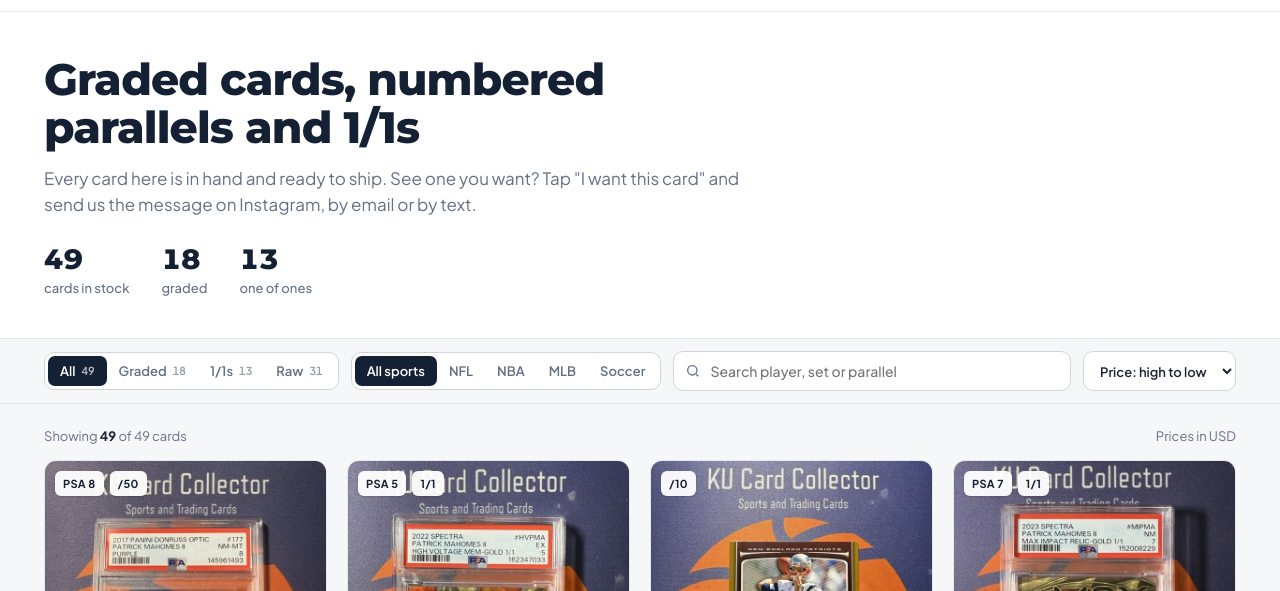
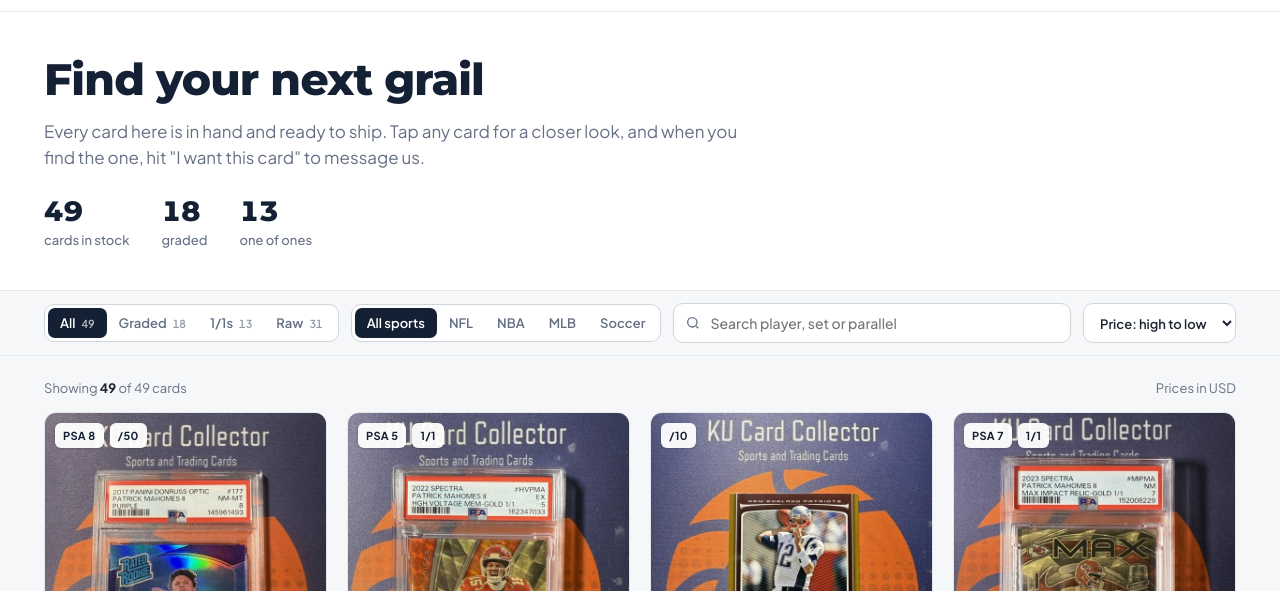
Before and after one commit to kusportscards/kusportscards, a plain HTML site: page index.html in a window 1280 px wide. Shown: the part 121-712 px from the top of the page. Drawn offline with Linux system fonts and the light colour scheme.

Commit message:
New homepage headline
Co-Authored-By: Claude Opus 5.5 <noreply@anthropic.com>
Claude-Session: https://claude.ai/code/session_0148MHBL75UPnEzsjFnGgUWA

```diff
--- a/index.html
+++ b/index.html
@@ -207,8 +207,8 @@ footer .small{color:#8E9AB0;font-size:13px;margin-top:10px}
 
 <section class="intro" id="top"><div class="wrap">
   <div>
-    <h1>Graded cards, numbered parallels and 1/1s</h1>
-    <p>Every card here is in hand and ready to ship. See one you want? Tap "I want this card" and send us the message on Instagram, by email or by text.</p>
+    <h1>Find your next grail</h1>
+    <p>Every card here is in hand and ready to ship. Tap any card for a closer look, and when you find the one, hit "I want this card" to message us.</p>
     <div class="stats" id="stats"></div>
   </div>
 </div></section>
```
